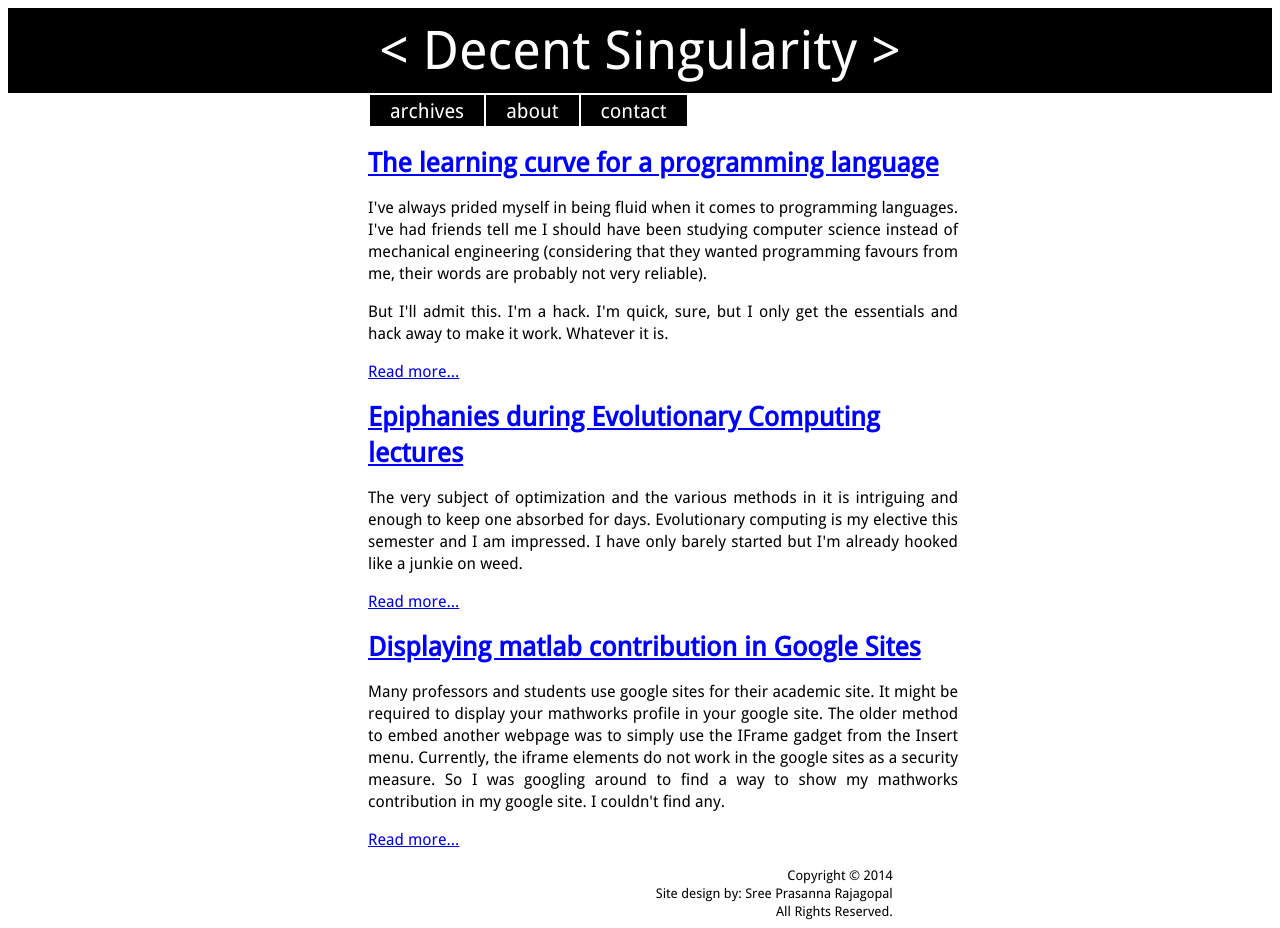
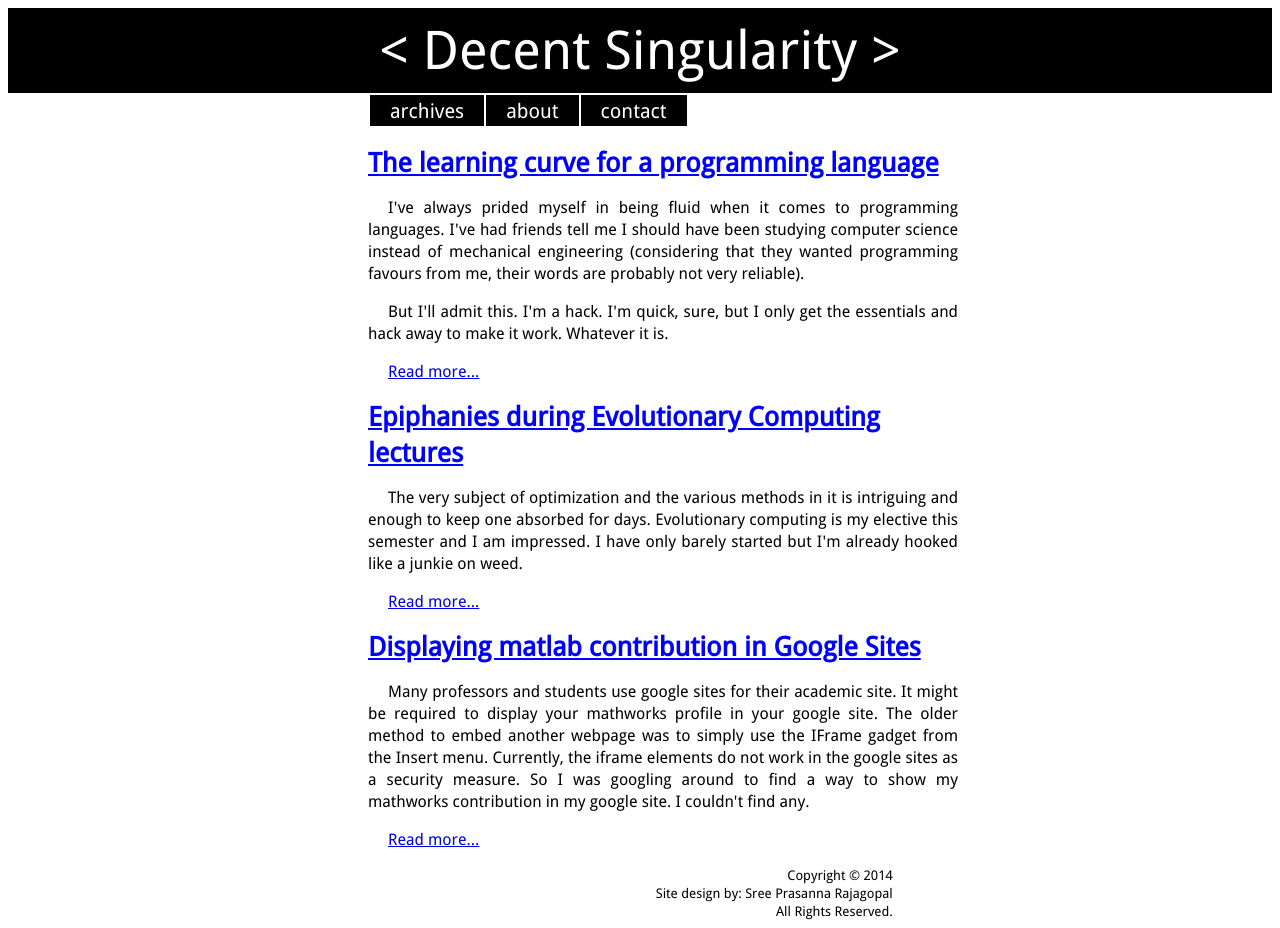
Before and after one commit to allinadaysdecay/sprajagopal.github.io, a Jekyll site: the page built from index.html, in a window 1280 px wide. Built offline with Jekyll 4.4.1, drawn with Linux system fonts in a browser that asks for light colours; Markdown is read by kramdown in place of the engine named in the settings; the list of posts is cut into pages by our own code.

Commit message:
text-indent for paragraphs added

```diff
--- a/css/css-conf.css
+++ b/css/css-conf.css
@@ -6,6 +6,7 @@ p {
 font-family:"DroidSans";
 font-size: 12pt;
 text-align: justify;
+text-indent: 20px;
 }
 
 .sitetitle{
```
